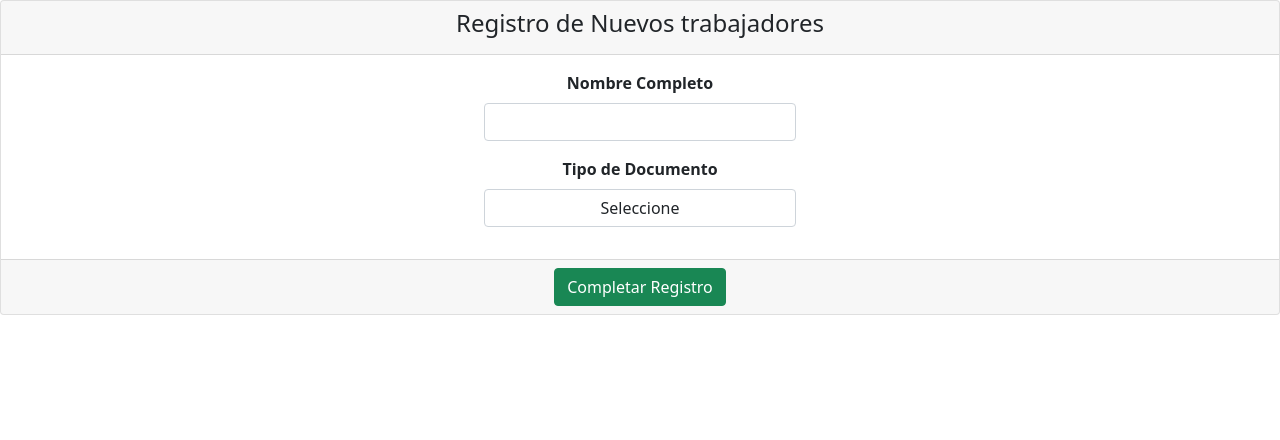
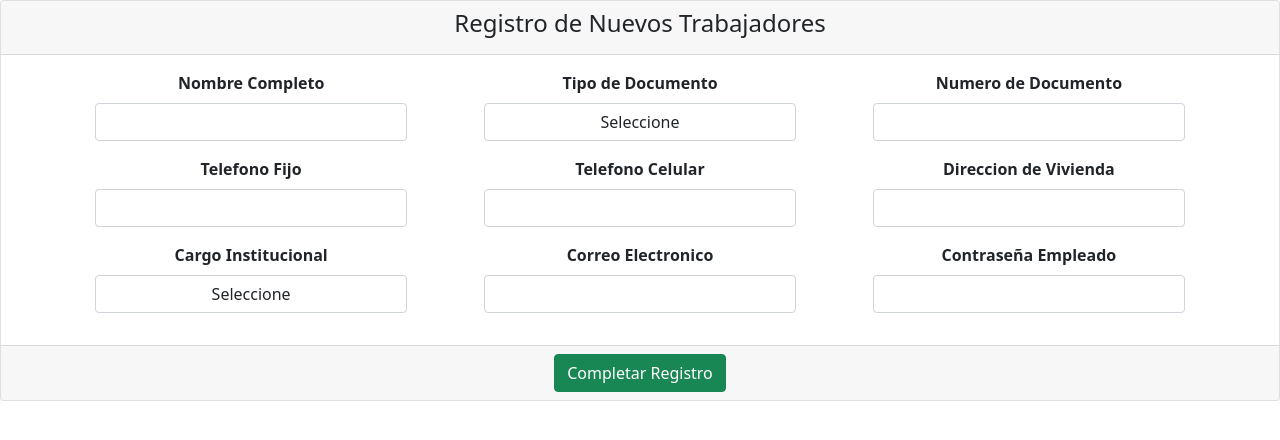
Before and after one commit to GABYPUERTO1532/PREINSCRIPCION, a PHP site: page /view/empleados/rectoria/registro_trabajadores.php in a window 1280 px wide. Shown: the top 440 px of the page. Run offline with PHP 8.4, Linux system fonts and the light colour scheme; data comes from the database, SQL or seed files in the repository.

Commit message:
Avance Vista Rectora

```diff
--- a/controller/preinscripcion/estructuras_nuevo.php
+++ b/controller/preinscripcion/estructuras_nuevo.php
@@ -1,6 +1,9 @@
 <?php
 
     //Se Trae el modelo "consultar_informacion.php", ya que este contiene en su interiro la funcion para obtener los arrays, los cuales se mostraran como listas desplegables o select html
+
+use function PHPSTORM_META\type;
+
     include "C://xampp/htdocs/PREINSCRIPCION/model/consultar_informacion.php";
 
     /*
@@ -37,6 +40,10 @@
     $blood_group=consultar_informacion("obtener_grupo_sanguineo");
 
     $rh=consultar_informacion("obtener_factor_rh");
+
+    //Lista Usada para la funcionalidad de creacion de trabajadores del actor "Rectoria";
+    $actors=consultar_informacion("consultar_lista_actores");
+    unset($actors['1'],$actors['0'],$actors['5'],$actors['6']);
 
     //Similar al caso de los numeros de documentos validos para el estudiante, sin mebargo, en este caso se suprime: Registro Civil y Tarjeta de identidad
     $fam_doc_typ=consultar_informacion("obtener_tipo_documento");
@@ -94,6 +101,7 @@
             global $fam_doc_typ;
             global $yes_no;
             global $ci;
+            global $actors;
         /**/
 
         /*
@@ -167,6 +175,10 @@
 
                     case "ci":
                         $options=$ci;
+                    break;
+
+                    case "actors":
+                        $options=$actors;
                     break;
 
 
--- a/model/consultar_informacion.php
+++ b/model/consultar_informacion.php
@@ -179,6 +179,18 @@
 
                 break;
 
+                case "consultar_lista_actores":
+
+                    $sql="SELECT * FROM actors";
+                    $consulta=$coneccionBD->query($sql);
+                    $array=[];
+                    while($item=mysqli_fetch_assoc($consulta)){
+                        array_push($array,$item['act_nam']);
+                    }
+                    return $array;
+
+                break;
+
             /**/
 
         }
--- a/view/empleados/rectoria/registro_trabajadores.php
+++ b/view/empleados/rectoria/registro_trabajadores.php
@@ -7,13 +7,51 @@
 
 ?>
 <div class="card">
-    <form action="" method="post">
+    <form action="testeo.php" method="post">
         <div class="card-header">
-            <h4 class="card-title">Registro de Nuevos trabajadores</h4>
+            <h4 class="card-title">Registro de Nuevos Trabajadores</h4>
         </div>
         <div class="card-body">
-            <?php estructura("text","Nombre Completo","emp_nam")?>
-            <?php estructura("select","Tipo de Documento","emp_doc_typ","fam_doc_typ")?>
+
+            <!--Input: Nombre Empleado, Tipo y Numero de documento-->
+            <div class="input-group">
+
+                <!--Input: emp_nam (Nombre Empleado)-->
+                <?php estructura("text","Nombre Completo","emp_nam")?>
+
+                <!--Input: emp_doc_typ (Tipo de documento Empleado)-->
+                <?php estructura("select","Tipo de Documento","emp_doc_typ","fam_doc_typ")?>
+
+                <!--Input: emp_doc_typ (Numero de documento empleado)-->
+                <?php estructura("text","Numero de Documento","emp_doc_num","","","20")?>
+            </div>
+
+            <!--Input: Telefono Local, Celular y Direccion del Emplado-->
+            <div class="input-group">
+
+                <!--Input: emp_land (Telefono Fijo)-->
+                <?php estructura("text","Telefono Fijo","emp_land","","","11")?>
+
+                <!--Input: emp_pho (Telefono Celular)-->
+                <?php estructura("text","Telefono Celular","emp_pho","","","13")?>
+
+                <!--Input: emp_add (Direccion de vivienda)-->
+                <?php estructura("text","Direccion de Vivienda","emp_add")?>
+            </div>
+
+            <!--Input: Telefono Local, Celular y Direccion del Emplado-->
+            <div class="input-group">
+
+                <!--Input: emp_char (Cargo Institucional)-->
+                <?php estructura("select","Cargo Institucional","emp_char","actors")?>
+
+                <!--Input: emp_ema (Correo Electronico)-->
+                <?php estructura("email","Correo Electronico","emp_ema")?>
+
+                <!--Input: emp_pass (Contraseña Empleado)-->
+                <?php estructura("password","Contraseña Empleado","emp_pass")?>
+            </div>
+
         </div>
         <div class="card-footer text-muted">
             <button type="submit" class="btn btn-success">Completar Registro</button>
--- /dev/null
+++ b/view/empleados/rectoria/testeo.php
@@ -0,0 +1,5 @@
+<?php
+
+    echo("contraseña Inicial:".$_POST['emp_pass']."<br>");
+    echo("Contraseña Hash:".password_hash($_POST['emp_pass'],PASSWORD_DEFAULT));
+?>
```
Also changed, not shown: controller/preinscripcion/estructuras_antiguo.php (+8 -0 lines).
